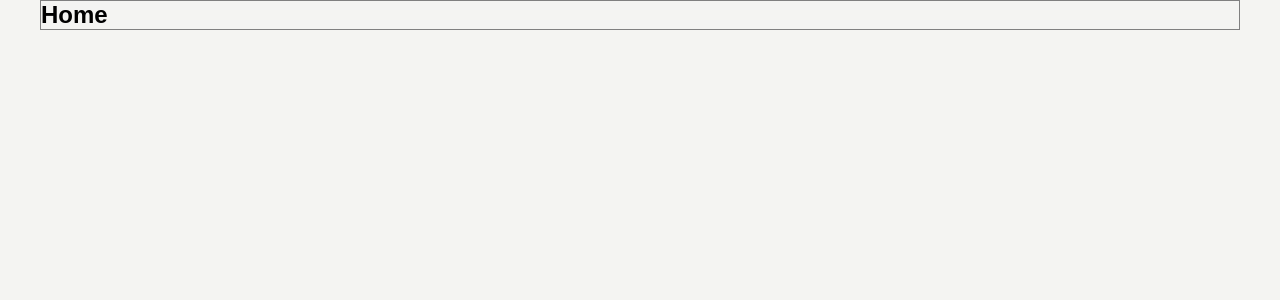
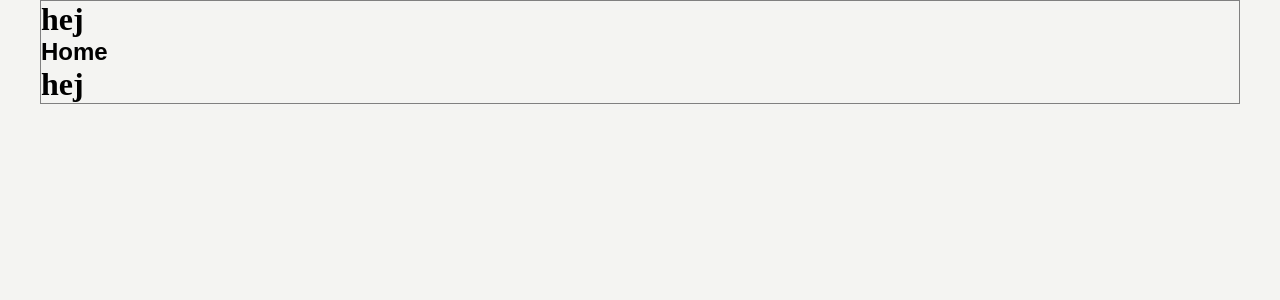
Before and after one commit to rts-cmk-wu13/hifi-horizon-therocket, a React (Vite) app: page / in a window 1280 px wide. Shown: the top 300 px of the page. Built offline with nearby package versions, Linux system fonts and the light colour scheme; a web font is replaced by a local one.

Commit message:
linking footer and header into layout

```diff
--- a/src/Layout.jsx
+++ b/src/Layout.jsx
@@ -1,18 +1,18 @@
 import { Outlet } from 'react-router'
+import Header from './components/UniversalComponents/Header'
+import Footer from './components/UniversalComponents/Footer'
 
 function Layout() {
 
   return (
     <>
-      <header>
-      </header>
+      <Header/>
 
       <main>
         < Outlet/>
       </main>
 
-      <footer>
-      </footer>
+      <Footer/>
     </>
   )
 }
--- a/src/pages/Home.jsx
+++ b/src/pages/Home.jsx
@@ -1,3 +1,5 @@
+import Header from "../components/UniversalComponents/Header";
+
 export default function Home(){
 
 
@@ -5,7 +7,6 @@
     return(
         <>
         <section className="home">
-
         <h1 className="home__headline">Home</h1>
         </section>
         </>
```
